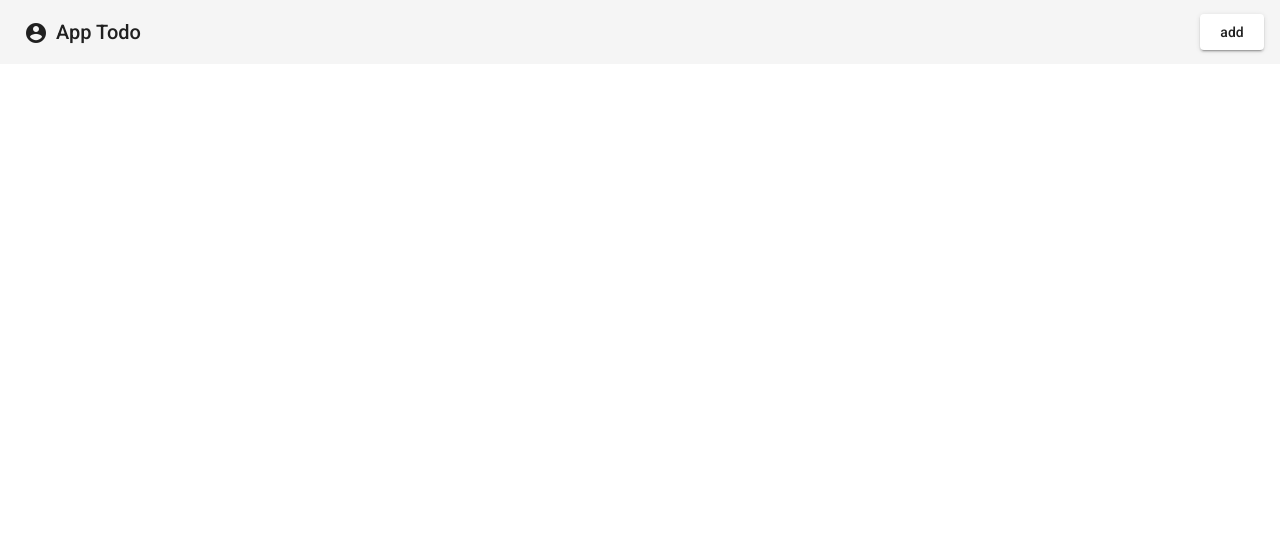
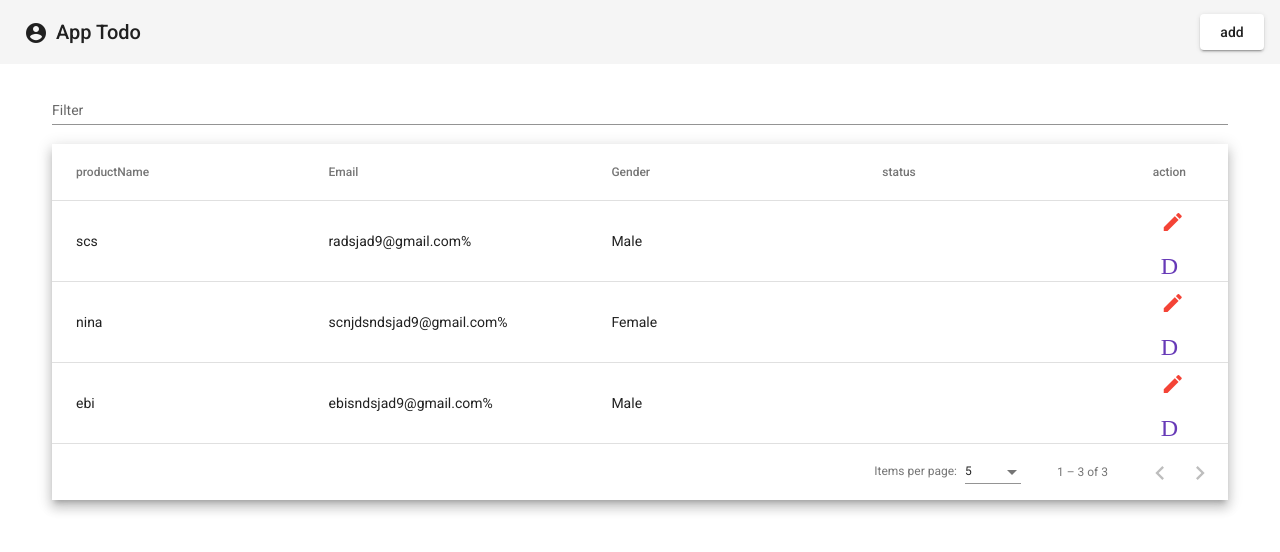
Before and after one commit to Sajjadv8/App-Todo, an Angular app: page / in a window 1280 px wide. Shown: the top 552 px of the page. Built offline with nearby package versions, Linux system fonts and the light colour scheme; data requests are answered from the project's data file.

Commit message:
end project

```diff
--- a/db.json
+++ b/db.json
@@ -1,6 +1,26 @@
 {
   "productList": [
-
+    {
+      "productName": "scs",
+      "Email": "radsjad9@gmail.com",
+      "Gender": "Male",
+      "statusbar": "inactive",
+      "id": 1
+    },
+    {
+      "productName": "nina",
+      "Email": "scnjdsndsjad9@gmail.com",
+      "Gender": "Female",
+      "statusbar": "active",
+      "id": 2
+    },
+    {
+      "productName": "ebi",
+      "Email": "ebisndsjad9@gmail.com",
+      "Gender": "Male",
+      "statusbar": "active",
+      "id": 3
+    }
   ],
   "comments": [
     {
--- a/src/app/app.component.html
+++ b/src/app/app.component.html
@@ -6,3 +6,63 @@
   <span class="example-spacer"></span>
   <button mat-raised-button (click)="openDialog()">add</button>
 </mat-toolbar>
+
+<div class="container">
+  <div style="margin-top: 10px;">
+    <mat-form-field appearance="standard">
+      <mat-label>Filter</mat-label>
+      <input matInput (keyup)="applyFilter($event)" placeholder="Ex. Mia" #input>
+    </mat-form-field>
+
+    <div class="mat-elevation-z8">
+      <table mat-table [dataSource]="dataSource" matSort>
+
+        <!-- Name Column -->
+        <ng-container matColumnDef="productName">
+          <th mat-header-cell *matHeaderCellDef mat-sort-header> productName</th>
+          <td mat-cell *matCellDef="let row"> {{row.productName}} </td>
+        </ng-container>
+
+        <!-- Email Column -->
+        <ng-container matColumnDef="Email">
+          <th mat-header-cell *matHeaderCellDef mat-sort-header> Email </th>
+          <td mat-cell *matCellDef="let row"> {{row.Email}}% </td>
+        </ng-container>
+
+        <!-- Gender Column -->
+        <ng-container matColumnDef="Gender">
+          <th mat-header-cell *matHeaderCellDef mat-sort-header> Gender </th>
+          <td mat-cell *matCellDef="let row"> {{row.Gender}} </td>
+        </ng-container>
+
+        <!-- status Column -->
+        <ng-container matColumnDef="statusbar">
+          <th mat-header-cell *matHeaderCellDef mat-sort-header> status </th>
+          <td mat-cell *matCellDef="let row"> {{row.status}} </td>
+        </ng-container>
+        <!-----action column-->
+        <ng-container matColumnDef="action">
+          <th mat-header-cell *matHeaderCellDef mat-sort-header> action </th>
+          <td mat-cell *matCellDef="let row">
+          <button mat-icon-button color="warn" (click)="editproduct(row)">
+            <mat-icon>edit</mat-icon>
+          </button>
+          <button (click)="deleteProduct(row.id)" mat-icon-button color="primary">
+            <mat-icon>Delete</mat-icon>
+          </button>
+          </td>
+        </ng-container>
+
+        <tr mat-header-row *matHeaderRowDef="displayedColumns"></tr>
+        <tr mat-row *matRowDef="let row; columns: displayedColumns;"></tr>
+
+        <!-- Row shown when there is no matching data. -->
+        <tr class="mat-row" *matNoDataRow>
+          <td class="mat-cell" colspan="4">No data matching the filter "{{input.value}}"</td>
+        </tr>
+      </table>
+
+      <mat-paginator [pageSizeOptions]="[5, 10, 25, 100]" aria-label="Select page of users"></mat-paginator>
+    </div>
+  </div>
+</div>
--- a/src/app/app.component.scss
+++ b/src/app/app.component.scss
@@ -1,3 +1,18 @@
 .example-spacer {
     flex: 1 1 auto;
   }
+  table {
+    width: 100%;
+  }
+
+  .mat-form-field {
+    font-size: 14px;
+    width: 100%;
+  }
+
+  td, th {
+    width: 25%;
+  }
+  .container{
+    max-width: 1200px;
+  }
--- a/src/app/app.component.ts
+++ b/src/app/app.component.ts
@@ -1,18 +1,78 @@
-import { Component } from '@angular/core';
+import { Component, ViewChild, OnInit } from '@angular/core';
 import { MatDialog, MAT_DIALOG_DATA } from '@angular/material/dialog';
 import { DialogComponent } from './dialog/dialog.component';
+import { ApiService } from './services/api.service';
+import { MatPaginator } from '@angular/material/paginator';
+import { MatSort } from '@angular/material/sort';
+import { MatTableDataSource } from '@angular/material/table';
 @Component({
   selector: 'app-root',
   templateUrl: './app.component.html',
   styleUrls: ['./app.component.scss']
 })
-export class AppComponent {
+export class AppComponent implements OnInit {
   title = 'App-Todo';
-  constructor(private dialog: MatDialog) { }
+  displayedColumns: string[] = ['productName', 'Email', 'Gender', 'statusbar', 'action'];
+  dataSource!: MatTableDataSource<any>;
 
+  @ViewChild(MatPaginator) paginator!: MatPaginator;
+  @ViewChild(MatSort) sort!: MatSort;
+  constructor(private dialog: MatDialog, private api: ApiService) { }
+  ngOnInit(): void {
+    this.getAllproduct();
+  }
   openDialog() {
     this.dialog.open(DialogComponent, {
       width: "30%"
-    });
+    }).afterClosed().subscribe(val => {
+      if (val === 'save') {
+        this.getAllproduct();
+      }
+    })
   }
+
+  getAllproduct() {
+    this.api.getproduct()
+      .subscribe({
+        next: (res) => {
+          this.dataSource = new MatTableDataSource(res);
+          this.dataSource.paginator = this.paginator;
+          this.dataSource.sort = this.sort;
+
+        },
+        error: (err) => {
+          alert("error");
+        }
+      })
+  }
+  editproduct(row: any) {
+    this.dialog.open(DialogComponent, {
+      width: '30%',
+      data: row
+    }).afterClosed().subscribe(val => {
+      if (val === 'update') {
+        this.getAllproduct();
+      }
+    })
+  }
+  deleteProduct(id:number){
+this.api.deleteProduct(id)
+.subscribe({next:(res)=>{
+  alert("suceess deleted");
+  this.getAllproduct();
+},
+error:()=>{
+  alert("error delete");
 }
+})
+  }
+  applyFilter(event: Event) {
+    const filterValue = (event.target as HTMLInputElement).value;
+    this.dataSource.filter = filterValue.trim().toLowerCase();
+
+    if (this.dataSource.paginator) {
+      this.dataSource.paginator.firstPage();
+    }
+  }
+
+}
--- a/src/app/dialog/dialog.component.html
+++ b/src/app/dialog/dialog.component.html
@@ -29,5 +29,5 @@
 </div>
 <div mat-dialog-action [align]="'end'">
     <button mat-raised-button color="warn" mat-dialog-close>Close</button>
-    <button style="margin-left:5px;" mat-raised-button color="primary" (click)="Addproduct()">Save</button>
+    <button style="margin-left:5px;" mat-raised-button color="primary" (click)="Addproduct()">{{actionBtn}}</button>
 </div>
--- a/src/app/dialog/dialog.component.ts
+++ b/src/app/dialog/dialog.component.ts
@@ -1,5 +1,8 @@
-import { Component, OnInit } from '@angular/core';
+import { Component, Inject, OnInit } from '@angular/core';
 import { FormGroup, FormBuilder, Validators } from '@angular/forms';
+import { ApiService } from '../services/api.service';
+import { MatDialogRef, MAT_DIALOG_DATA } from '@angular/material/dialog';
+import { ThisReceiver } from '@angular/compiler';
 @Component({
   selector: 'app-dialog',
   templateUrl: './dialog.component.html',
@@ -10,7 +13,10 @@ export class DialogComponent implements OnInit {
   statusbar = ["active", "inactive"];
 
   productForm !: FormGroup;
-  constructor(private formBuilder: FormBuilder) { }
+  actionBtn: string = "save"
+  constructor(private formBuilder: FormBuilder, private api: ApiService,
+    @Inject(MAT_DIALOG_DATA) public editData: any,
+    private dialogRef: MatDialogRef<DialogComponent>) { }
 
   ngOnInit(): void {
     this.productForm = this.formBuilder.group({
@@ -19,10 +25,45 @@ export class DialogComponent implements OnInit {
       Gender: ['', Validators.required],
       statusbar: ['', Validators.required]
     })
-  }
-  Addproduct(){
-    console.log(this.productForm.value);
+    if (this.editData) {
+      this.actionBtn = "update";
+      this.productForm.controls['productName'].setValue(this.editData.productName);
+      this.productForm.controls['Email'].setValue(this.editData.Email);
+      this.productForm.controls['Gender'].setValue(this.editData.Gender);
+      this.productForm.controls['statusbar'].setValue(this.editData.statusbar);
+    }
 
   }
-
+  Addproduct() {
+    if (!this.editData) {
+      if (this.productForm.valid) {
+        this.api.postproduct(this.productForm.value)
+          .subscribe({
+            next: (res) => {
+              alert("add successfully");
+              this.productForm.reset();
+              this.dialogRef.close('save');
+            },
+            error: () => {
+              alert(" no add error");
+            }
+          })
+      }
+    }else {
+      this.updateProduct()
+    }
+  }
+updateProduct(){
+this.api.putProduct(this.productForm.value,this.editData.id)
+.subscribe ({
+  next:(res)=>{
+    alert("suceess update");
+    this.productForm.reset();
+    this.dialogRef.close('update');
+  },
+  error:()=>{
+    alert('Error update');
+  }
+})
 }
+}
--- a/src/app/services/api.service.ts
+++ b/src/app/services/api.service.ts
@@ -9,9 +9,15 @@ export class ApiService {
   constructor(private http : HttpClient) { }
 
   postproduct(data : any){
-    return this.http.post<any>("http://localhost:3000/productList/",data);
+    return this.http.post<any>( "http://localhost:3000/productList/" ,data);
   }
   getproduct(){
-    return
+    return this.http.get<any>("http://localhost:3000/productList/");
+  }
+  putProduct(data:any,id : number){
+    return this.http.put<any>("http ://localhost:3000/productList/"+id , data);
+  }
+  deleteProduct(id:number){
+    return this.http.delete<any>("http ://localhost:3000/productList/"+id);
   }
 }
```
Also changed, not shown: src/app/app.module.ts (+7 -1 lines).
